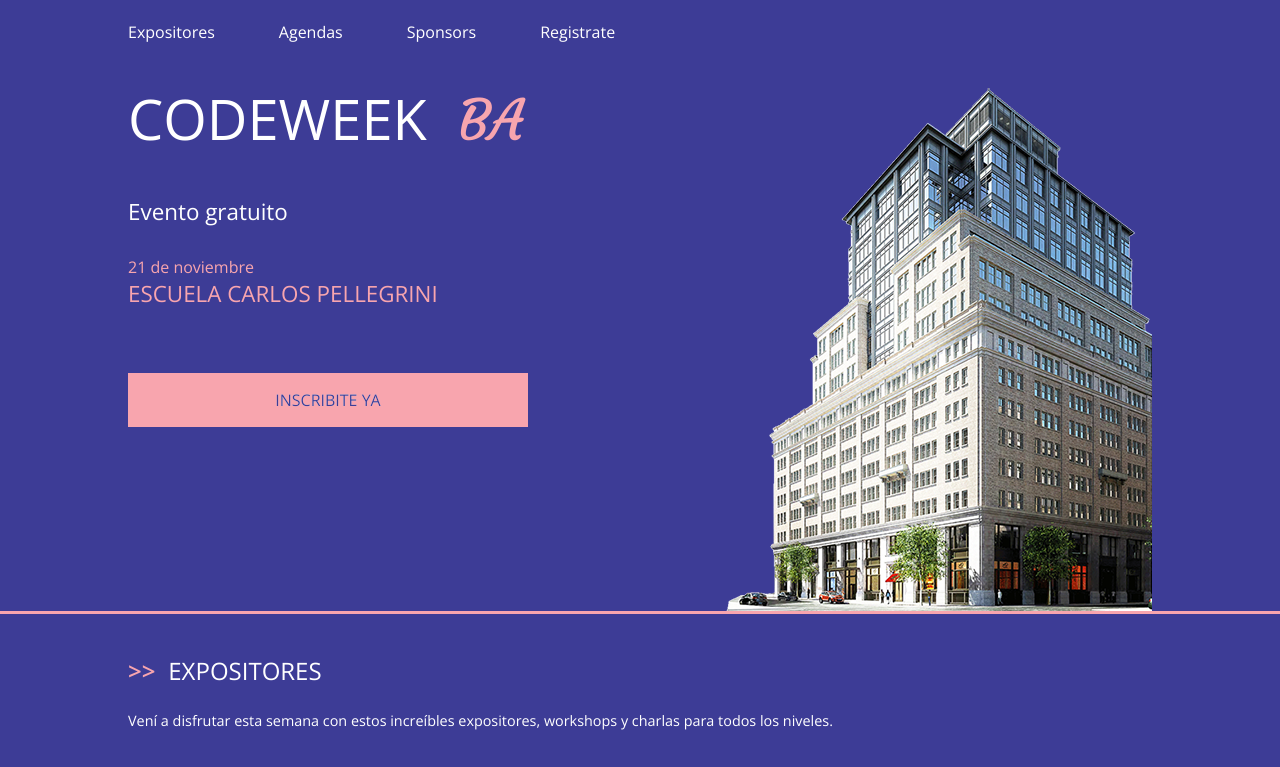
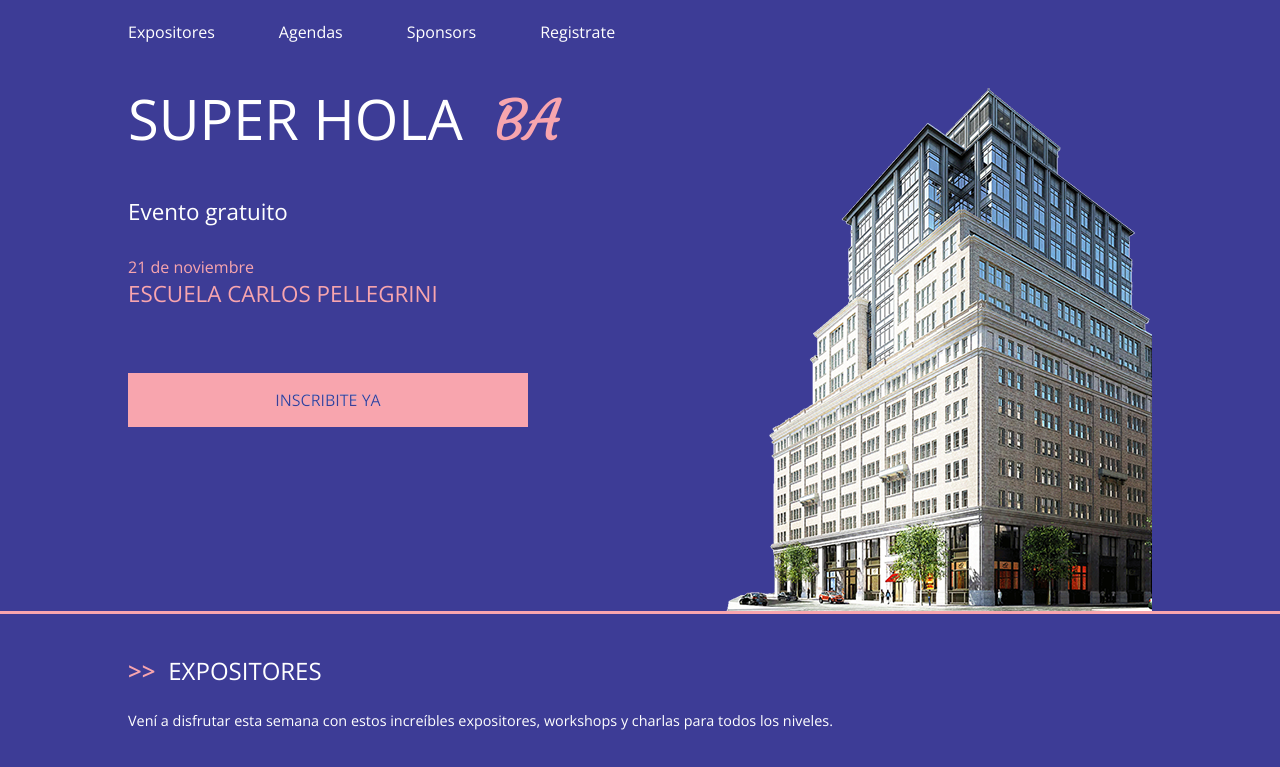
Before and after one commit to loreh13/sitio, a plain HTML site: page index.html in a window 1280 px wide. Shown: the top 767 px of the page. Drawn offline with nearby package versions, Linux system fonts and the light colour scheme.

Commit message:
Modifique el titulo

```diff
--- a/index.html
+++ b/index.html
@@ -31,7 +31,7 @@
 		<div class="wrapper">
 			<div class="main-header">
 				<div class="main-header__content">
-					<h1>CodeWeek <span>BA</span></h1>
+					<h1>Super Hola <span>BA</span></h1>
 					<h2>Evento gratuito</h2>
 					<time datetime="2016-11-21">21 de noviembre</time>
 					<h3>Escuela Carlos Pellegrini</h3>
```
